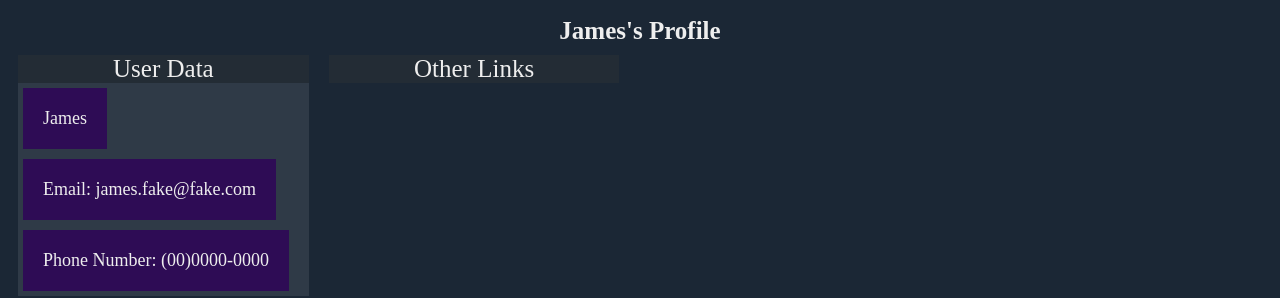
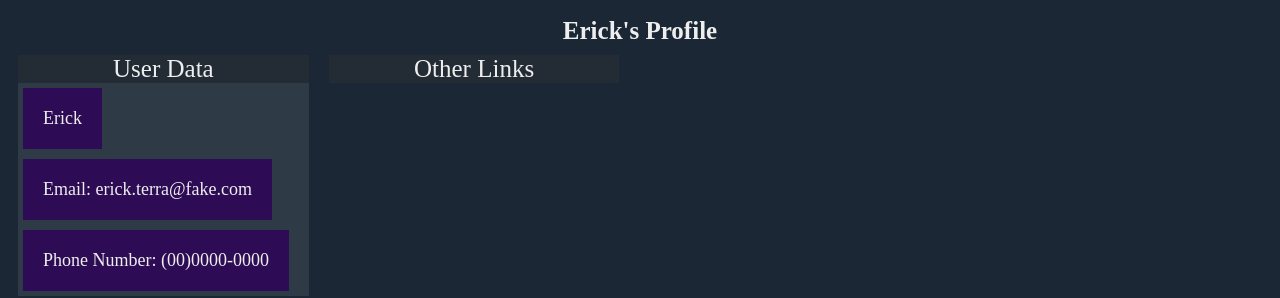
Before and after one commit to erickterra/CodersPortfolio, an Angular app in the folder coders-portfolio/: page /profile/1/1 in a window 1280 px wide. Shown: the top 298 px of the page. Built offline with nearby package versions, Linux system fonts and the light colour scheme.

Commit message:
added a 'activeUser' to Home

```diff
--- a/coders-portfolio/src/app/home/home.component.html
+++ b/coders-portfolio/src/app/home/home.component.html
@@ -1,13 +1,13 @@
 <h1> Welcome to Codersfolio</h1>
  <div class="grid grid-pad">
     <a class="col-1-4"
-    routerLink="../profile">
+    routerLink="../profile/{{activeUser.id}}/">
       <div class="module">
         <h4>Profile</h4>
       </div>
     </a>
     <a class="col-1-4"
-    routerLink="../portfolio">
+    routerLink="../portfolio/{{activeUser.id}}/">
       <div class="module">
         <h4>Portfolio</h4>
       </div>
--- a/coders-portfolio/src/app/home/home.component.ts
+++ b/coders-portfolio/src/app/home/home.component.ts
@@ -1,4 +1,6 @@
 import { Component, OnInit } from '@angular/core';
+import { user } from '../user';
+import { UserFetcherService } from '../user-fetcher.service';
 
 @Component({
   selector: 'app-home',
@@ -7,9 +9,12 @@ import { Component, OnInit } from '@angular/core';
 })
 export class HomeComponent implements OnInit {
 
-  constructor() { }
+  activeUser: user;
+
+  constructor(private uFetcher: UserFetcherService) { }
 
   ngOnInit(): void {
+    this.activeUser = this.uFetcher.getUser(1);
   }
 
 }
--- a/coders-portfolio/src/app/user-fetcher.service.ts
+++ b/coders-portfolio/src/app/user-fetcher.service.ts
@@ -8,7 +8,7 @@ import { fakeUsers } from './testUsers';
 export class UserFetcherService {
   getUser(id: number): user
   {
-    return fakeUsers[id];
+    return fakeUsers.find(u => u.id == id);
   }
   constructor() { }
 }
```
